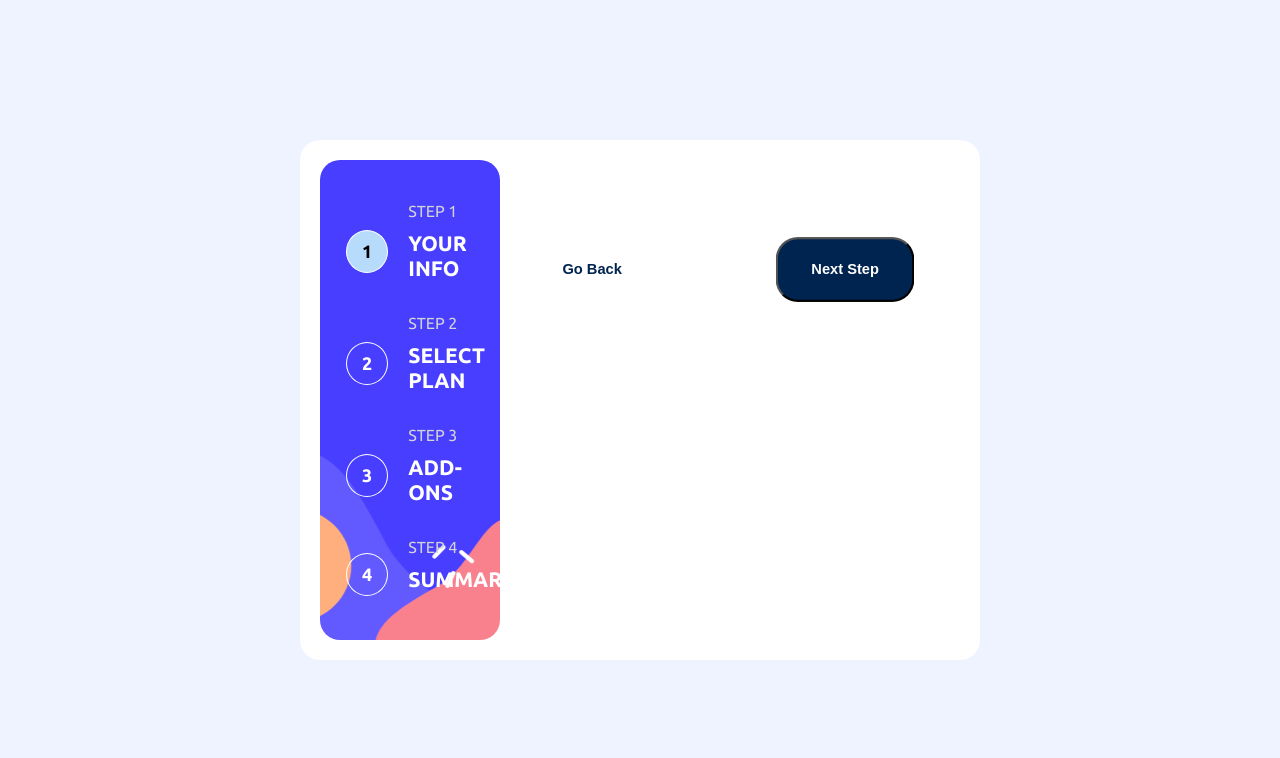
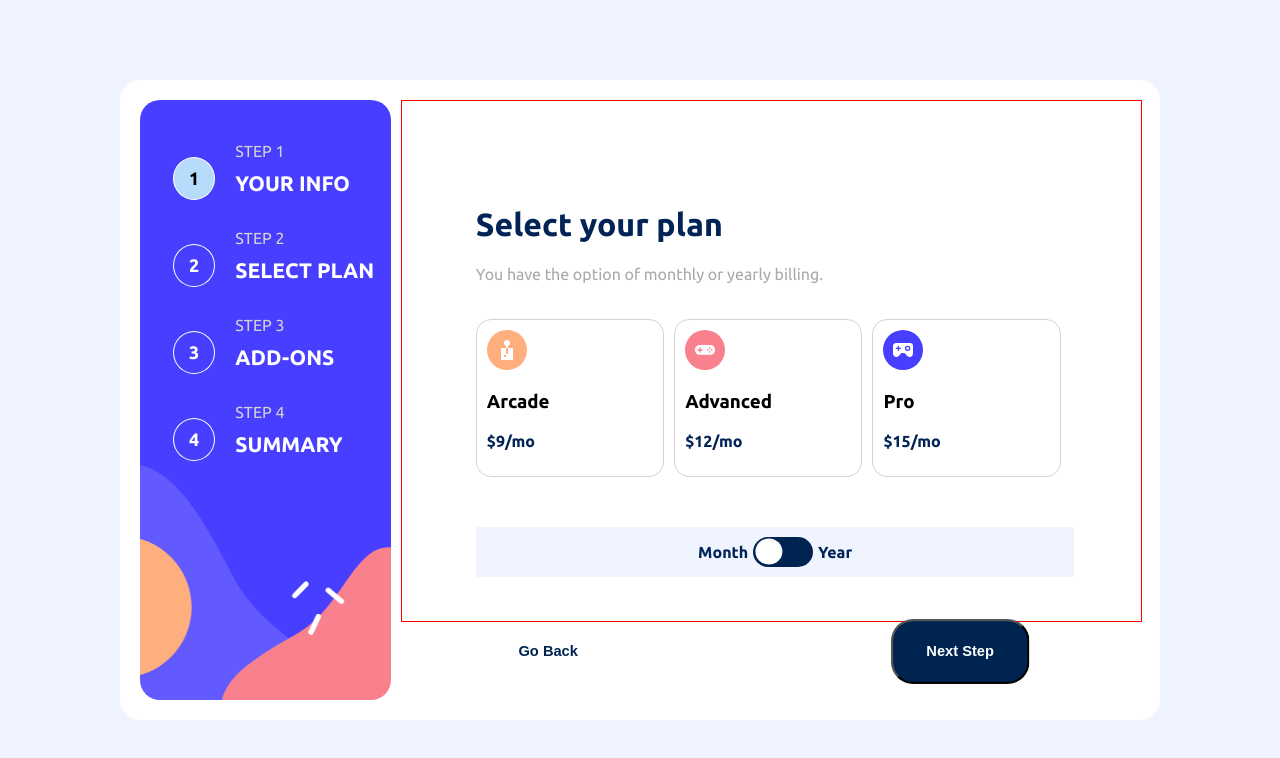
Before and after one commit to Arnemix/step-by-step-form, a React (Create React App) app: page / in a window 1280 px wide. Both pictures are taken after a click on the button "Next Step". Shown: the top 758 px of the page. Built offline with nearby package versions, Linux system fonts and the light colour scheme.

Commit message:
Avancement projet

```diff
--- a/src/App.scss
+++ b/src/App.scss
@@ -10,8 +10,8 @@
     gap: 10px;
     padding: 20px;
     border-radius: 20px;
-    min-width: 50%;
-    min-height: 60%;
+    min-width: 1000px;
+    min-height: 600px;
     display: flex;
     background-color: white;
 }
@@ -69,7 +69,7 @@
     width: 80%;
     border-radius: 20px;
     .form-buttons {
-        margin-top: 80px;
+        // margin-top: 80px;
         display: flex;
         gap: 10px;
         justify-content: space-around;
@@ -99,6 +99,10 @@
     gap: 20px;
     justify-content: center;
     padding-left: 10%;
+    // max-width: 70%;
+    border: 1px solid red;
+    height: 80%;
+    width: 90%;
 }
 .step-title {
     h1 {
@@ -110,6 +114,7 @@
 }
 
 .step-content {
+    width: 100%;
     input {
         width: 80%;
         height: 30px;
--- a/src/components/steps/select-plan/SelectPlan.jsx
+++ b/src/components/steps/select-plan/SelectPlan.jsx
@@ -1,9 +1,73 @@
 import React from 'react';
+import ArcadePlanIcon from '../../../assets/arcade.svg'
+import AdvancedPlanIcon from '../../../assets/advenced.svg'
+import ProPlanIcon from '../../../assets/pro.svg'
+import './SelectPlan.scss'
+import { useState } from 'react';
+function SelectPlan(props) {
 
-function SelectPlan(props) {
+
+    let [plansPrice, setPlansPrice] = useState("monthly");
+    let [plans, setPlans] = useState({
+
+        arcade: {
+            name: "Arcade",
+            price: 9,
+            icon: ArcadePlanIcon
+        },
+        advanced: {
+            name: "Advanced",
+            price: 12,
+            icon: AdvancedPlanIcon
+        },
+        pro: {
+            name: "Pro",
+            price: 15,
+            icon: ProPlanIcon
+        }
+    });
+
+    const handleSwapPrice = (e) => {
+        if (plansPrice === "monthly") {
+            setPlansPrice("yearly");
+            e.target.style.transform = "translateX(100%)";
+            plans.forEach((element) => {
+                element.price = element.price * 10
+            })
+        } else {
+            setPlansPrice("monthly");
+            e.target.style.transform = "translateX(1px)";
+        }
+    }
+
     return (
-        <div>
-
+        <div className='step'>
+            <div className="step-title">
+                <h1>Select your plan</h1>
+                <p>You have the option of monthly or yearly billing.</p>
+            </div>
+            <div className="step-content">
+                <div className="plans-container">
+                    {
+                        Object.keys(plans).map((key) => {
+                            return (
+                                <div className='plan'>
+                                    <img src={plans[key].icon} alt="" />
+                                    <h3>{plans[key].name}</h3>
+                                    <p>${plans[key].price}/mo</p>
+                                </div>
+                            )
+                        })
+                    }
+                </div>
+                <div class="price-choose">
+                    <p class="fix-bug">Month</p>
+                    <div class="swap">
+                        <div onClick={(e) => handleSwapPrice(e)} class="circle"></div>
+                    </div>
+                    <p>Year</p>
+                </div>
+            </div>
         </div>
     );
 }
--- /dev/null
+++ b/src/components/steps/select-plan/SelectPlan.scss
@@ -0,0 +1,40 @@
+.plans-container {
+    display: flex;
+    align-items: center;
+    gap: 10px;
+    .plan {
+        width: 25%;
+        border: 1px solid lightgray;
+        padding: 10px;
+        border-radius: 15px;
+        cursor: pointer;
+    }
+}
+
+.price-choose {
+    margin-top: 50px;
+    width: 90%;
+    display: flex;
+    align-items: center;
+    justify-content: center;
+    gap: 5px;
+    background-color: rgb(239, 244, 255);
+}
+
+.swap {
+    cursor: pointer;
+    height: 30px;
+    width: 60px;
+    background-color: rgb(0, 36, 81);
+    border-radius: 20px;
+    .circle {
+        transition: 0.5s;
+        display: flex;
+        transform: translateX(1px);
+        height: 29px;
+        width: 50%;
+        border-radius: 50%;
+        background-color: white;
+        scale: 0.9;
+    }
+}
```
Also changed, not shown: package.json (+7 -1 lines).
